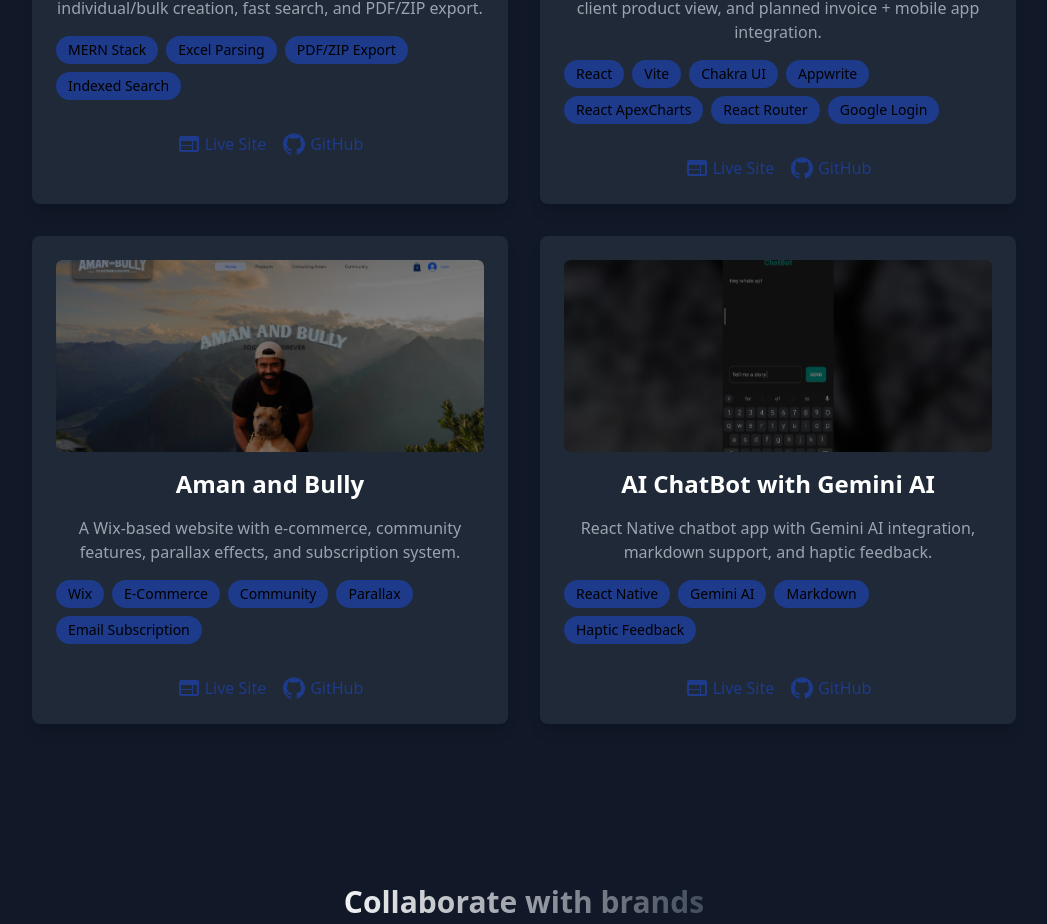
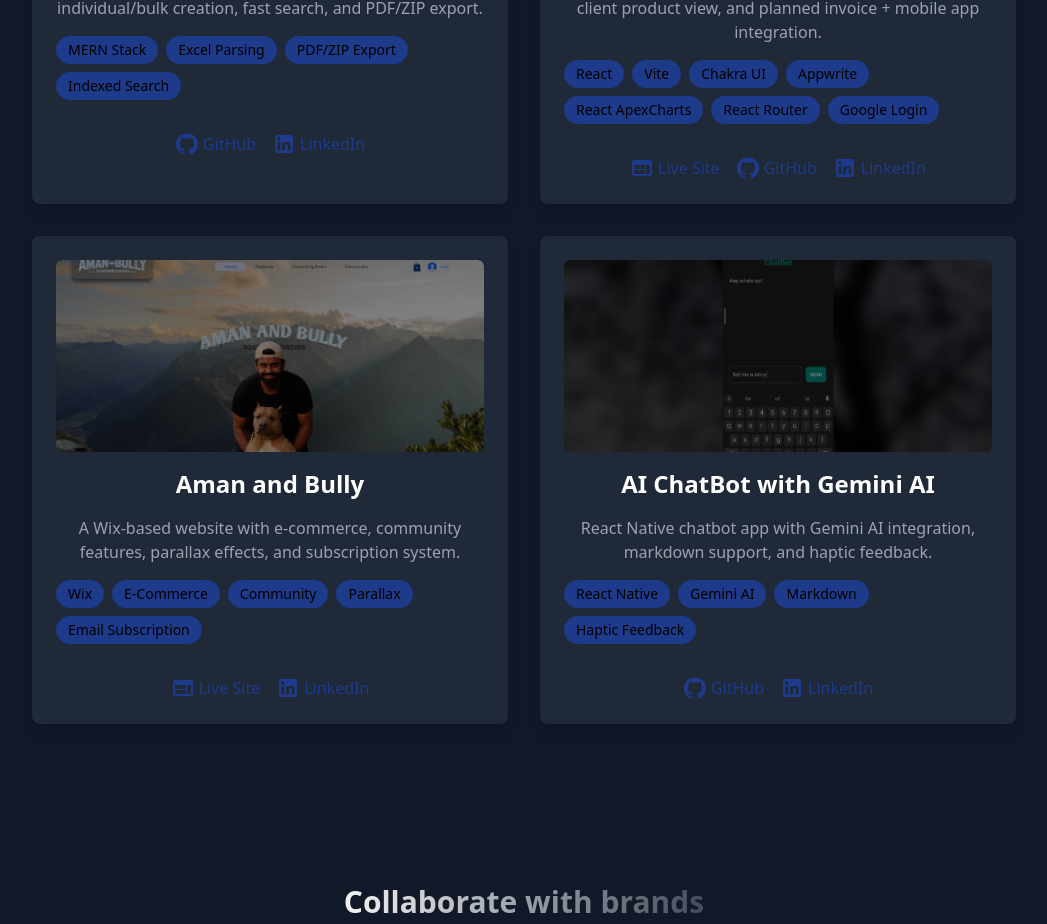
Before and after one commit to avinashh10x/Myportfolio, a React (Vite) app: page / in a window 1280 px wide. Shown: the part 1396-2320 px from the top of the page, without its empty margins (116-1163 px from the left). Built offline with nearby package versions, Linux system fonts and the light colour scheme.

Commit message:
Update resume link in Header and add LinkedIn links to project data in Projects section

```diff
--- a/src/component/Header.jsx
+++ b/src/component/Header.jsx
@@ -7,6 +7,7 @@
 import MenuIcon from '@mui/icons-material/Menu';
 // import MyResume from '../assets/AvinashResume.pdf';
 import MyResume from '../assets/avinash__resumee.pdf';
+// import MyResume from '../asse';
 import { Button, Typography } from '@mui/material';
 import MailIcon from '@mui/icons-material/Mail';
 
@@ -173,8 +174,6 @@
                                 </Typography>
                             </div>
 
-                             git config --global user.email "raavaannn@gmail.com"
-                              git config --global user.name "avinashh10x"
 
                             {/* Resume Button */}
                             <a
--- a/src/sections/Projects.jsx
+++ b/src/sections/Projects.jsx
@@ -7,6 +7,7 @@
 import amanandbullyImg from '../assets/amanandbully.png'
 import chatbotImg from '../assets/chatbot.png'
 import novemLetter from '../assets/novemLetter.png'
+import { LinkedIn } from '@mui/icons-material';
 
 const projectData = [
   {
@@ -21,6 +22,7 @@
     ],
     repoLink: 'https://github.com/avinashh10x/novemLetters',
     image: novemLetter,
+    linkedInLink: 'https://www.linkedin.com/posts/avinash-kumar-519616249_mern-react-nodejs-activity-7308851891549913089-zTpC?utm_source=share&utm_medium=member_desktop&rcm=ACoAADQc2isBE6-pv4qF0TQYRxS_QPnu2N9r2l4'
   },
   {
     id: 2,
@@ -38,6 +40,7 @@
     liveLink: 'https://store-red-eight.vercel.app',
     repoLink: 'https://github.com/avinashh10x/inventory_store_management',
     image: inventryImg,
+    linkedInLink: 'https://www.linkedin.com/posts/avinash-kumar-519616249_excited-to-introduce-my-latest-project-activity-7219746409384665088-XkR9?utm_source=share&utm_medium=member_desktop&rcm=ACoAADQc2isBE6-pv4qF0TQYRxS_QPnu2N9r2l4'
   },
   {
     id: 3,
@@ -52,6 +55,8 @@
     ],
     liveLink: 'https://www.amanandbully.com/',
     image: amanandbullyImg,
+    linkedInLink: 'https://www.linkedin.com/posts/avinash-kumar-519616249_amanandbully-webdevlopment-activity-7189582311338708993-Vn5t?utm_source=share&utm_medium=member_desktop&rcm=ACoAADQc2isBE6-pv4qF0TQYRxS_QPnu2N9r2l4'
+
   },
   {
     id: 4,
@@ -65,6 +70,7 @@
     ],
     repoLink: 'https://github.com/avinashh10x/ChatBot_react_native',
     image: chatbotImg,
+    linkedInLink: 'https://www.linkedin.com/posts/avinash-kumar-519616249_reactnative-androidapp-chatbot-activity-7168718426738294784-ntHH?utm_source=share&utm_medium=member_desktop&rcm=ACoAADQc2isBE6-pv4qF0TQYRxS_QPnu2N9r2l4'
   },
 ];
 
@@ -111,14 +117,19 @@
               ))}
             </div>
             <div className="flex gap-4 mt-4">
+              {project.liveLink &&
                 <a
                   href={project.liveLink}
                   target="_blank"
                   rel="noopener noreferrer"
                   className="flex items-center gap-1 text-blue-900 font-medium hover:underline"
                 >
+
                   <WebIcon /> Live Site
                 </a>
+              }
+
+              {project.repoLink &&
                 <a
                   href={project.repoLink}
                   target="_blank"
@@ -126,7 +137,20 @@
                   className="flex items-center gap-1 text-blue-900 font-medium hover:underline"
                 >
                   <GitHubIcon /> GitHub
+
                 </a>
+              }
+              {project.linkedInLink &&
+                <a
+                  href={project.linkedInLink}
+                  target="_blank"
+                  rel="noopener noreferrer"
+                  className="flex items-center gap-1 text-blue-900 font-medium hover:underline"
+                >
+                  <LinkedIn /> LinkedIn
+
+                </a>
+              }
             </div>
           </div>
         ))}
```
Lines whose indentation alone changed are shown as unchanged.
